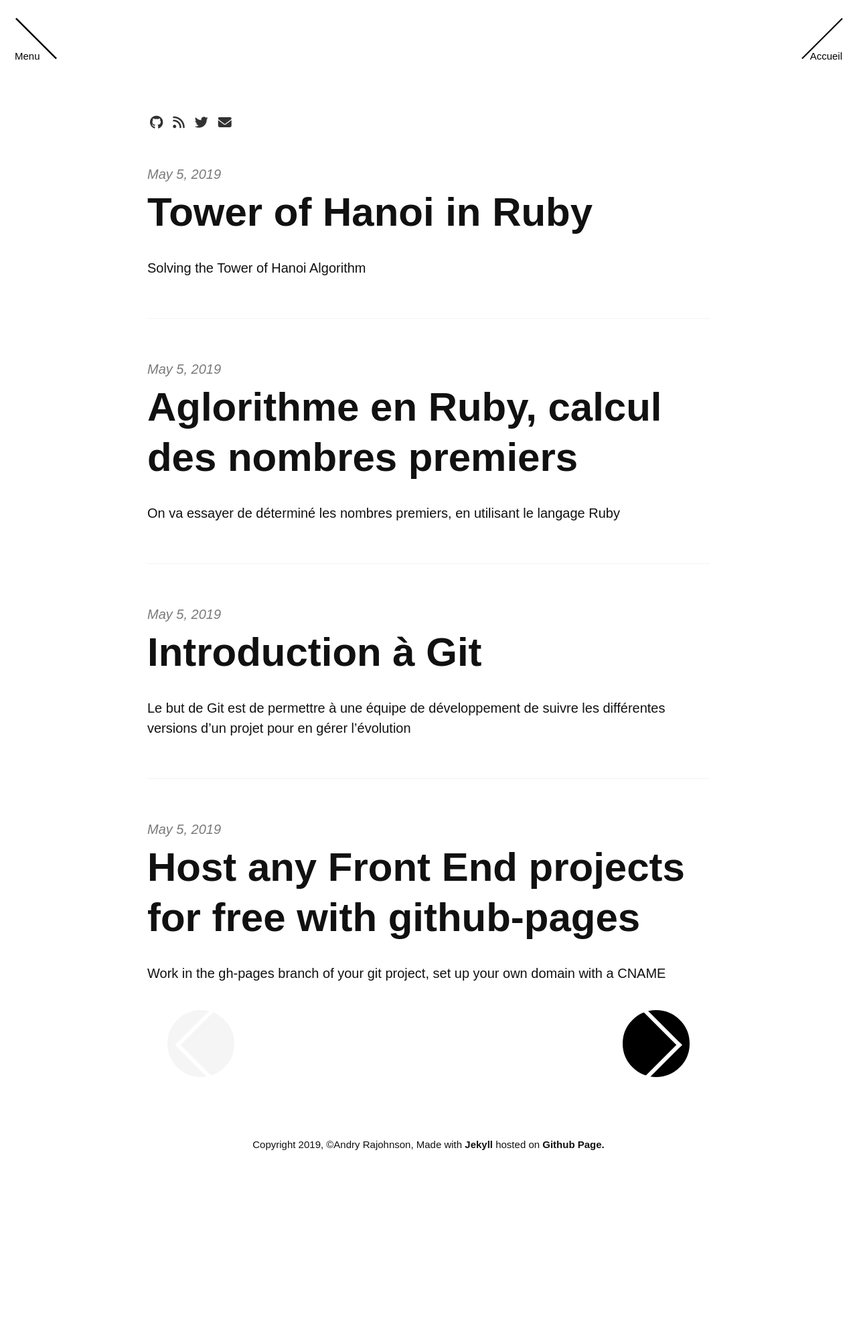
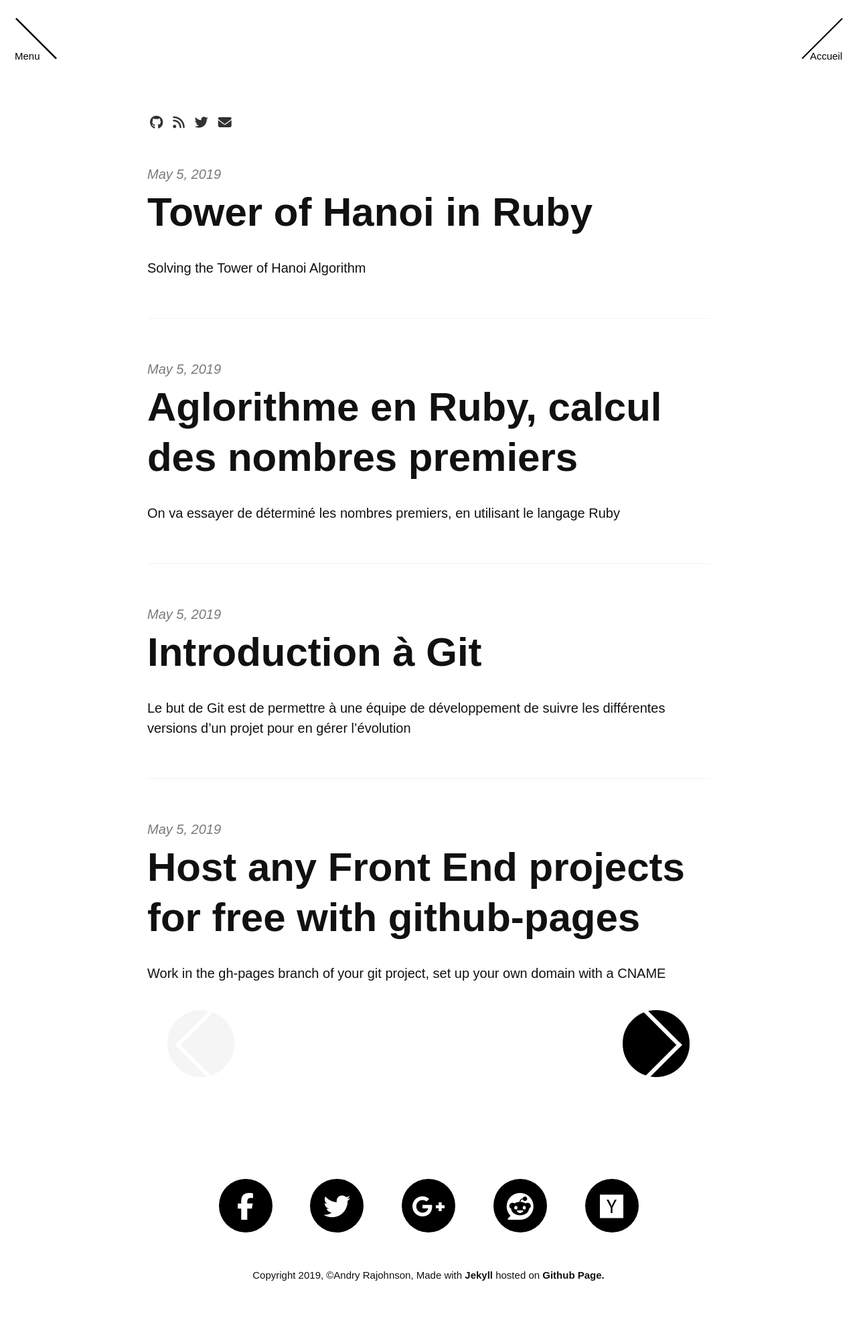
Before and after one commit to andryjohn/RJ-s-blog, a Jekyll site: the page built from index.html, in a window 1280 px wide. Shown: the whole page at 67% size. Built offline with Jekyll 4.4.1, drawn with Linux system fonts in a browser that asks for light colours; nearby versions of some CDN libraries; some web fonts are replaced; the list of posts is cut into pages by our own code; comment, search, counter and statistics services are not loaded; before the commit the page ends 1810 px from its top, so only the background shows below that.

Commit message:
share button on default layout

```diff
--- a/_includes/footer.html
+++ b/_includes/footer.html
@@ -1,3 +1,115 @@
+<div class="share-page">
+  <!-- {{ site.text.share_buttons.text }} -->
+
+  <div class="share-links">
+    {% if site.share_facebook %}
+    <div class="circle-share share-facebook">
+      <a class="fa fa-facebook fa-2x" href="https://facebook.com/sharer.php?u={{ site.url }}{{ page.url }}" rel="nofollow" target="_blank" title="{{ site.text.share_buttons.facebook }}"></a>
+    </div>
+    {% endif %}
+
+    {% if site.share_twitter %}
+    <div class="  circle-share share-twitter">
+      <a class="fa fa-twitter fa-2x" href="https://twitter.com/intent/tweet?text={{ page.title }}&url={{ site.url }}{{ page.url }}" rel="nofollow" target="_blank" title="{{ site.text.share_buttons.twitter }}"></a>
+    </div>
+    {% endif %}
+
+    {% if site.share_googleplus %}
+    <div class="  circle-share share-google">
+      <a class="fa fa-google-plus fa-2x" href="https://plus.google.com/share?url={{ site.url }}{{ page.url }}" rel="nofollow" target="_blank" title="{{ site.text.share_buttons.googleplus }}"></a>
+    </div>
+    {% endif %}
+
+    {% if site.share_linkedin %}
+    <div class="  circle-share">
+      <a class="fa fa-linkedin fa-2x" href="http://www.linkedin.com/shareArticle?url={{ site.url }}{{ page.url }}&title={{ page.title }}" rel="nofollow" target="_blank" title="{{ site.text.share_buttons.linkedin }}"></a>
+    </div>
+    {% endif %}
+
+    {% if site.share_digg %}
+    <div class="  circle-share">
+      <a class="fa fa-digg fa-2x" href="http://digg.com/submit?url={{ site.url }}{{ page.url }}&title={{ page.title }}" rel="nofollow" target="_blank" title="{{ site.text.share_buttons.digg }}"></a>
+    </div>
+    {% endif %}
+
+    {% if site.share_tumblr %}
+    <div class="  circle-share">
+      <a class="fa fa-tumblr fa-2x" href="http://www.tumblr.com/share/link?url={{ site.url }}{{ page.url }}&name={{ page.title }}" rel="nofollow" target="_blank" title="{{ site.text.share_buttons.tumblr }}"></a>
+    </div>
+    {% endif %}
+
+    {% if site.share_reddit %}
+    <div class="  circle-share share-reddit">
+      <a class="fa fa-reddit fa-2x" href="http://reddit.com/submit?url={{ site.url }}{{ page.url }}&title={{ page.title }}" rel="nofollow" target="_blank" title="{{ site.text.share_buttons.reddit }}"></a>
+    </div>
+    {% endif %}
+
+    {% if site.share_stumbleupon %}
+    <div class="  circle-share">
+      <a class="fa fa-stumbleupon fa-2x" href="http://www.stumbleupon.com/submit?url={{ site.url }}{{ page.url }}&title={{ page.title }}" rel="nofollow" target="_blank" title="{{ site.text.share_buttons.stumbleupon }}"></a>
+    </div>
+    {% endif %}
+
+    {% if site.share_hackernews %}
+    <div class="  circle-share">
+      <a class="fa fa-hacker-news fa-2x" onclick="parent.postMessage('submit','*')" href="https://news.ycombinator.com/submitlink?u={{ site.url }}{{ page.url }}&t={{ page.title }}" rel="nofollow" target="_blank" title="{{ site.text.share_buttons.hackernews }}"></a>
+    </div>
+    {% endif %}
+  </div>
+</div>
+
+<style>
+@media screen and (min-width: 770px) {
+.clients .circle-share {
+    margin-bottom: 50px;
+}
+}
+
+.share-page {
+    margin-top: 8%;
+    margin-bottom: 1%;
+}
+
+.share-links {
+    margin: 0 auto;
+    position: relative;
+    text-align: center;
+}
+
+.circle-share {
+    width: 80px;
+    height: 80px;
+    background: #000;
+    border-radius: 50px;
+    margin: 0 auto;
+    display: block;
+}
+
+.circle-share {
+    cursor: pointer;
+}
+
+.circle-share {
+    display: inline-block;
+    margin-right: 2%;
+    margin-left: 2%;
+}
+
+.circle-share a {
+    width: 53%;
+    display: block;
+    margin: 0 auto;
+    padding-top: 21px;
+    text-decoration: none;
+    text-shadow: none;
+    color: white;
+}
+
+.share-facebook a { width: 39%; }
+.share-reddit a { width: 60%; }
+.share-google a { width: 73%; }
+</style>
+
 <footer class="center">
   <div class="desktop-footer">
     <p>Copyright 2019, ©Andry Rajohnson, Made with <strong>Jekyll</strong> hosted on <strong>Github Page.</strong></p>
```
